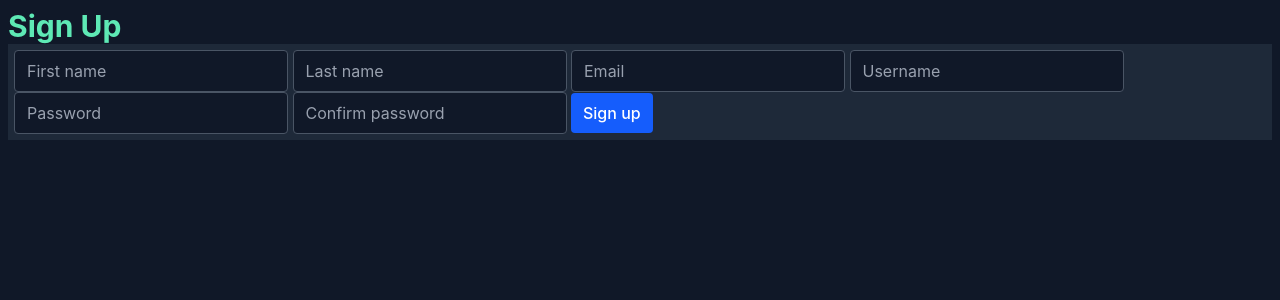
After one commit to BatetDev/top-project-members-only, a Node server app: page /sign-up in a window 1280 px wide. The commit adds this page. Shown: the top 300 px of the page. Run offline with Node 20, Linux system fonts and the light colour scheme; some libraries are stand-ins or nearby versions.

Commit message:
feat: add sign-up form with username and error placeholder

```diff
--- a/app.js
+++ b/app.js
@@ -1,26 +1,27 @@
-// ---------- 1. Setup: environment and imports ----------
+// ---------- Setup: environment and imports ----------
 require('dotenv').config();
 const path = require('node:path');
 const express = require('express');
 const pool = require('./db/pool');
+const authRouter = require('./routes/authRouter');
 
-// ---------- 2. App and config ----------
+// ---------- App and config ----------
 const app = express();
 const PORT = process.env.PORT || 3000;
 
 app.set('views', path.join(__dirname, 'views'));
 app.set('view engine', 'ejs');
 
-// ---------- 3. Middleware (runs on every request, in this order) ----------
+// ---------- Middleware (runs on every request, in this order) ----------
 app.use(express.static(path.join(__dirname, 'public')));
 app.use(express.urlencoded({ extended: true }));
 
-// ---------- 4. Routes ----------
-app.get('/', (req, res) => {
-  res.render('index');
-});
+// ---------- Routes ----------
+app.use('/', authRouter); // /sign-up, /log-in, /log-out
+// app.use('/club', clubRouter);      // /club/join, /club/admin
+// app.use('/', messagesRouter);      // /, /new, /:id/delete
 
-// ---------- 5. Fallbacks (must come after all routes) ----------
+// ---------- Fallbacks (must come after all routes) ----------
 app.use((req, res) => {
   res.status(404).send('Page not found');
 });
@@ -30,7 +31,7 @@ app.use((err, req, res, next) => {
   res.status(500).send('Something went wrong');
 });
 
-// ---------- 6. Start ----------
+// ---------- Start ----------
 app.listen(PORT, () => {
   console.log(`Server running on http://localhost:${PORT}`);
 });
--- /dev/null
+++ b/controllers/authController.js
@@ -0,0 +1,5 @@
+const pool = require('../db/pool');
+
+exports.signUpGet = (req, res) => {
+  res.render('sign-up');
+};
--- a/public/styles.css
+++ b/public/styles.css
@@ -8,9 +8,20 @@
       "Segoe UI Symbol", "Noto Color Emoji";
     --font-mono: ui-monospace, SFMono-Regular, Menlo, Monaco, Consolas, "Liberation Mono",
       "Courier New", monospace;
+    --color-red-500: oklch(63.7% 0.237 25.331);
+    --color-emerald-300: oklch(84.5% 0.143 164.978);
+    --color-blue-500: oklch(62.3% 0.214 259.815);
     --color-blue-600: oklch(54.6% 0.245 262.881);
+    --color-gray-100: oklch(96.7% 0.003 264.542);
+    --color-gray-400: oklch(70.7% 0.022 261.325);
+    --color-gray-600: oklch(44.6% 0.03 256.802);
+    --color-gray-800: oklch(27.8% 0.033 256.848);
+    --color-gray-900: oklch(21% 0.034 264.665);
+    --color-white: #fff;
+    --spacing: 0.25rem;
     --text-3xl: 1.875rem;
     --text-3xl--line-height: calc(2.25 / 1.875);
+    --font-weight-medium: 500;
     --font-weight-bold: 700;
     --default-font-family: var(--font-sans);
     --default-mono-font-family: var(--font-mono);
@@ -165,6 +176,21 @@
   }
 }
 @layer utilities {
+  .mb-4 {
+    margin-bottom: calc(var(--spacing) * 4);
+  }
+  .bg-gray-800 {
+    background-color: var(--color-gray-800);
+  }
+  .bg-gray-900 {
+    background-color: var(--color-gray-900);
+  }
+  .p-1\.5 {
+    padding: calc(var(--spacing) * 1.5);
+  }
+  .p-2 {
+    padding: calc(var(--spacing) * 2);
+  }
   .text-3xl {
     font-size: var(--text-3xl);
     line-height: var(--tw-leading, var(--text-3xl--line-height));
@@ -173,18 +199,68 @@
     --tw-font-weight: var(--font-weight-bold);
     font-weight: var(--font-weight-bold);
   }
-  .text-blue-600 {
-    color: var(--color-blue-600);
+  .text-emerald-300 {
+    color: var(--color-emerald-300);
+  }
+  .text-red-500 {
+    color: var(--color-red-500);
+  }
+}
+@layer components {
+  .input {
+    border-radius: 0.25rem;
+    border-style: var(--tw-border-style);
+    border-width: 1px;
+    border-color: var(--color-gray-600);
+    background-color: var(--color-gray-900);
+    padding-inline: calc(var(--spacing) * 3);
+    padding-block: calc(var(--spacing) * 2);
+    color: var(--color-gray-100);
+    &::placeholder {
+      color: var(--color-gray-400);
+    }
+    &:focus {
+      border-color: var(--color-blue-500);
+    }
+    &:focus {
+      --tw-outline-style: none;
+      outline-style: none;
+    }
+  }
+  .btn {
+    border-radius: 0.25rem;
+    background-color: var(--color-blue-600);
+    padding-inline: calc(var(--spacing) * 3);
+    padding-block: calc(var(--spacing) * 2);
+    --tw-font-weight: var(--font-weight-medium);
+    font-weight: var(--font-weight-medium);
+    color: var(--color-white);
+    &:hover {
+      @media (hover: hover) {
+        cursor: pointer;
+      }
+    }
+    &:hover {
+      @media (hover: hover) {
+        background-color: var(--color-blue-500);
+      }
+    }
   }
 }
 @property --tw-font-weight {
   syntax: "*";
   inherits: false;
 }
+@property --tw-border-style {
+  syntax: "*";
+  inherits: false;
+  initial-value: solid;
+}
 @layer properties {
   @supports ((-webkit-hyphens: none) and (not (margin-trim: block))) or ((-moz-orient: inline) and (not (color:rgb(from red r g b)))) {
     *, ::before, ::after, ::backdrop {
       --tw-font-weight: initial;
+      --tw-border-style: solid;
     }
   }
 }
--- a/views/index.ejs
+++ b/views/index.ejs
@@ -6,7 +6,7 @@
     <link rel="stylesheet" href="/styles.css" />
     <title>Members Only</title>
   </head>
-  <body>
-    <h1 class="text-3xl font-bold text-blue-600">Members Only</h1>
+  <body class="bg-gray-900 text-emerald-300 p-2">
+    <h1 class="text-3xl font-bold">Members Only</h1>
   </body>
 </html>
--- /dev/null
+++ b/views/sign-up.ejs
@@ -0,0 +1,46 @@
+<!DOCTYPE html>
+<html lang="en">
+  <head>
+    <meta charset="UTF-8" />
+    <meta name="viewport" content="width=device-width, initial-scale=1.0" />
+    <link rel="stylesheet" href="/styles.css" />
+    <title>Members Only - Sign Up</title>
+  </head>
+  <body class="bg-gray-900 text-emerald-300 p-2">
+    <h1 class="text-3xl font-bold">Sign Up</h1>
+    <% if (locals.errors) { %>
+     <ul class="text-red-500 mb-4">
+       <% errors.forEach(err => { %>
+         <li><%= err.msg %></li>
+       <% }) %>
+     </ul>
+    <% } %>
+    <form class="bg-gray-800 p-1.5" method="POST" action="/sign-up">
+      <input class="input" name="firstName" placeholder="First name" required />
+      <input class="input" name="lastName" placeholder="Last name" required />
+      <input
+        class="input"
+        name="email"
+        type="email"
+        placeholder="Email"
+        required
+      />
+      <input class="input" name="username" placeholder="Username" required />
+      <input
+        class="input"
+        name="password"
+        type="password"
+        placeholder="Password"
+        required
+      />
+      <input
+        class="input"
+        name="confirmPassword"
+        type="password"
+        placeholder="Confirm password"
+        required
+      />
+      <button class="btn" type="submit">Sign up</button>
+    </form>
+  </body>
+</html>
```
Also changed, not shown: routes/authRouter.js (added, +15 -0 lines), src/input.css (+9 -0 lines), db/populatedb.js (added), db/queries.js (added), middleware/auth.js (added), routes/clubRouter.js (added), routes/messagesRouter.js (added).
